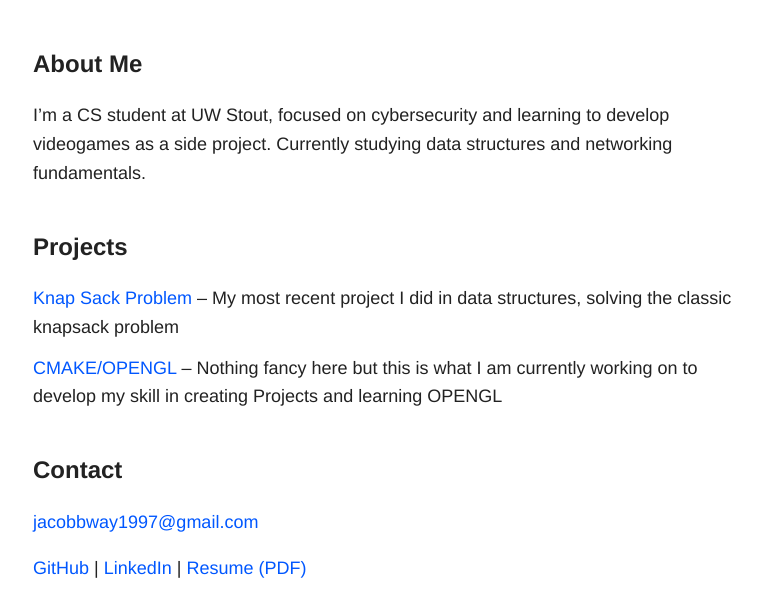
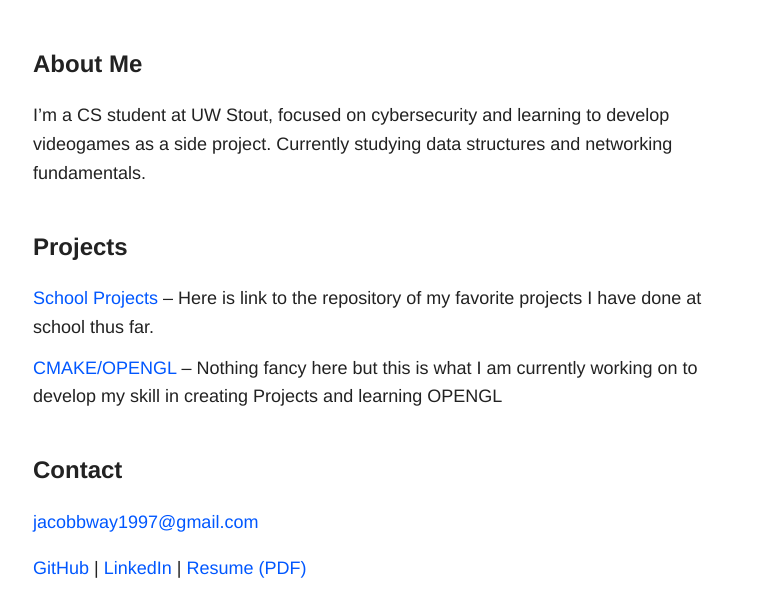
Before and after one commit to jacobbway/my-portfolio, a plain HTML site: page index.html in a window 1280 px wide. Shown: the part 258-874 px from the top of the page, without its empty margins (257-1019 px from the left). Drawn offline with Linux system fonts and the light colour scheme.

Commit message:
Update index.html

```diff
--- a/index.html
+++ b/index.html
@@ -26,7 +26,7 @@
     <section>
       <h2>Projects</h2>
       <ul class="project-list">
-        <li><a href="#">Knap Sack Problem</a> – My most recent project I did in data structures, solving the classic knapsack problem</li>
+        <li><a href="https://github.com/jacobbway/SchoolWork.git">School Projects</a> – Here is link to the repository of my favorite projects I have done at school thus far.</li>
         <li><a href="#">CMAKE/OPENGL</a> – Nothing fancy here but this is what I am currently working on to develop my skill in creating Projects and learning OPENGL</li>
       </ul>
     </section>
```
